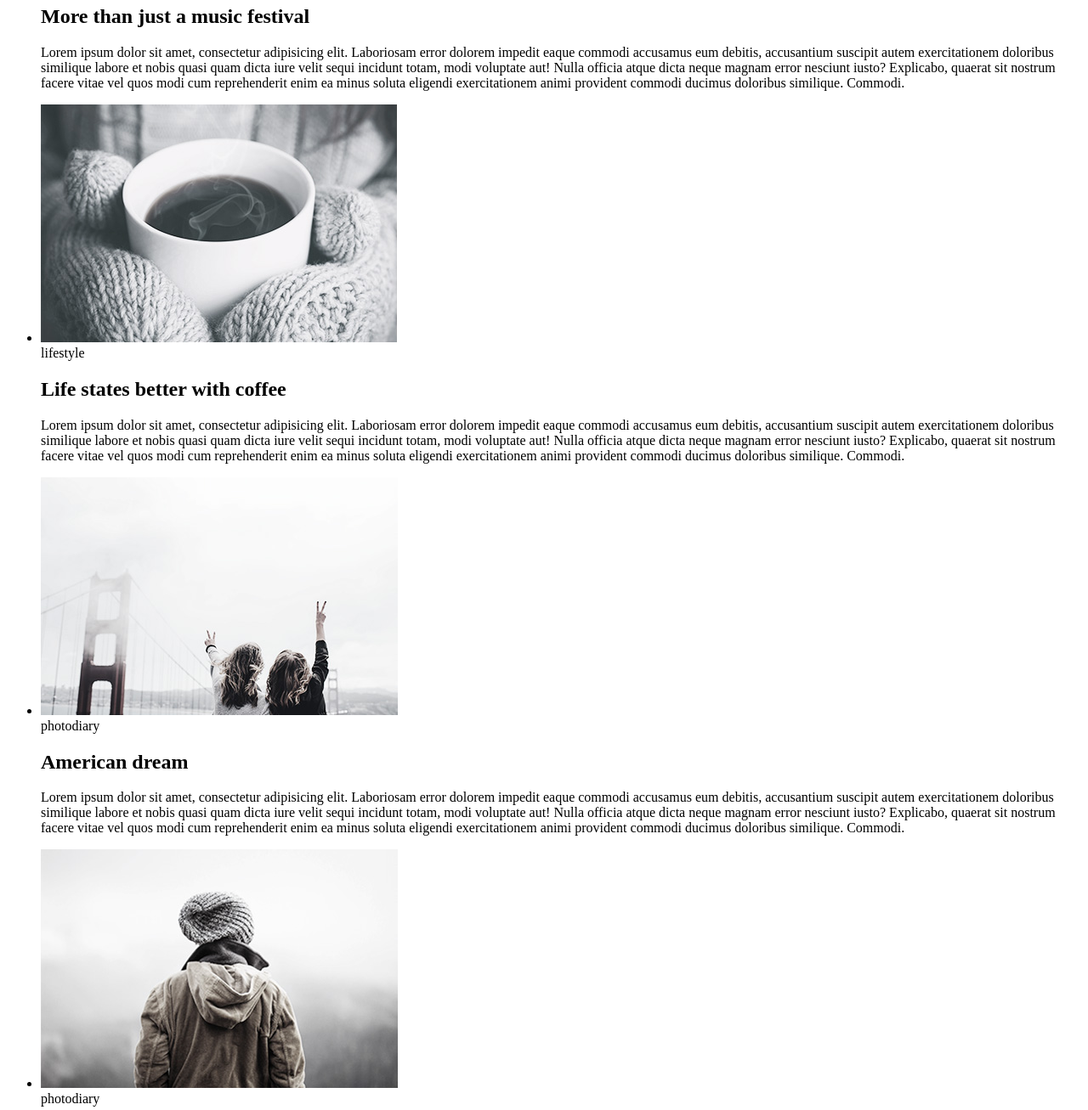
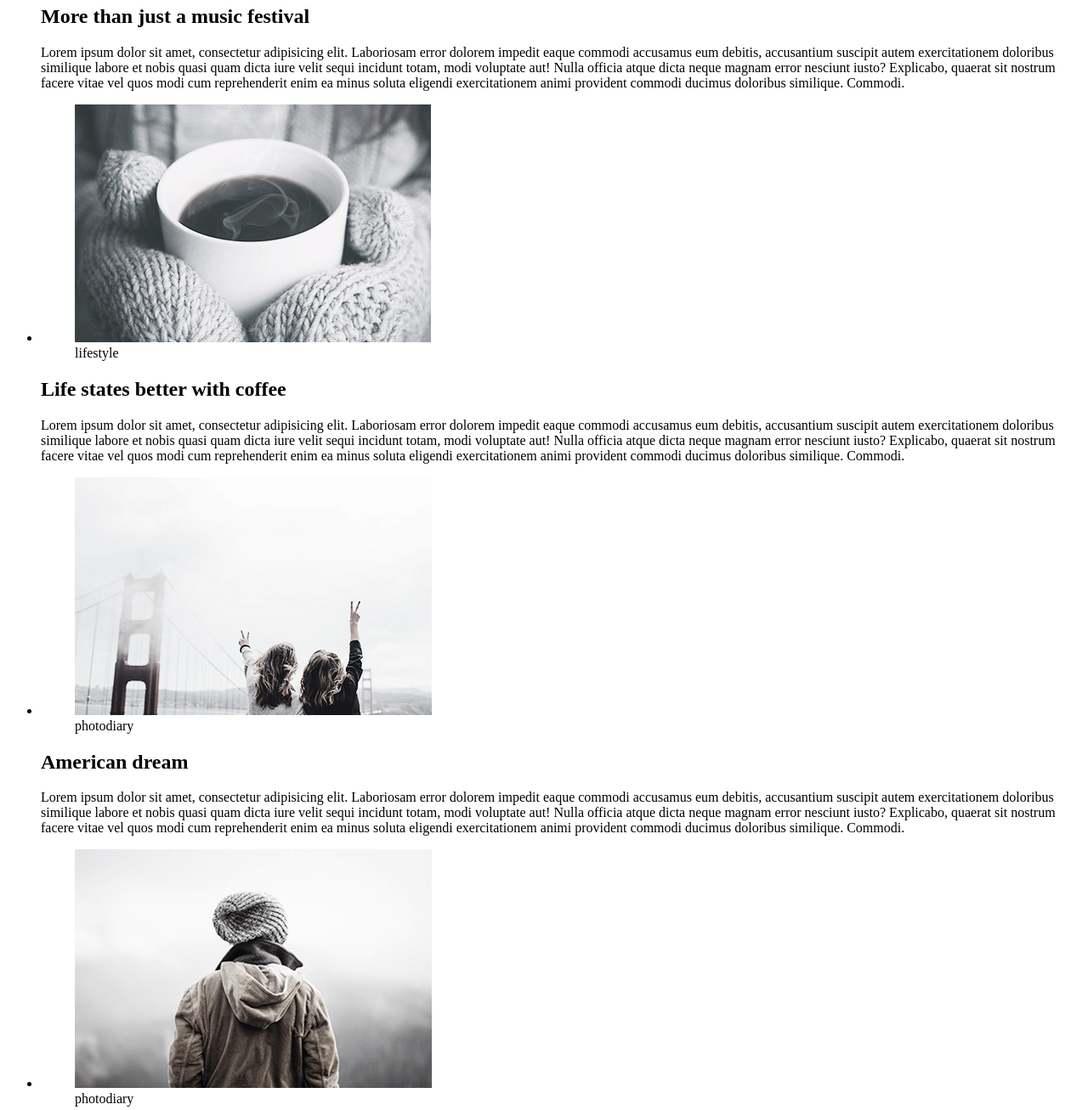
Before and after one commit to SergiiMostepan/goit-fe-course, a plain HTML site: page HW_1/HTML/index.html in a window 1280 px wide. Shown: the part 420-1727 px from the top of the page at 85% size. Drawn offline with Linux system fonts and the light colour scheme.

Commit message:
fix bugs

```diff
--- a/HW_1/HTML/index.html
+++ b/HW_1/HTML/index.html
@@ -1,5 +1,5 @@
 <!DOCTYPE html>
-<html>
+<html lang="en">
 
 <head>
     <meta charset="UTF-8">
@@ -26,8 +26,10 @@
             <!-- section LIFESTYLE-->
             <ul class="life">
                 <li>
+                    <figure>
                         <img src="../image/music.jpg" alt="some troubles..">
                         <figcaption>Lifestyle</figcaption>
+                    </figure>
                     <h2>More than just a music festival</h2>
                     <p>Lorem ipsum dolor sit amet, consectetur adipisicing elit. Laboriosam error dolorem impedit eaque
                         commodi accusamus eum debitis, accusantium suscipit autem exercitationem doloribus similique
@@ -37,10 +39,15 @@
                         provident commodi ducimus doloribus similique. Commodi.
                     </p>
                 </li>
-                <li><img src="../image/coffee.jpg" alt="some troubles..">
+
+                <li>
+                    <figure>
+                        <img src="../image/coffee.jpg" alt="some troubles..">
                         <figcaption>lifestyle</figcaption>
+                    </figure>
                     <h2>Life states better with coffee</h2>
-                    <p>Lorem ipsum dolor sit amet, consectetur adipisicing elit. Laboriosam error dolorem impedit eaque
+                    <p>Lorem ipsum dolor sit amet, consectetur adipisicing elit. Laboriosam error dolorem impedit
+                        eaque
                         commodi accusamus eum debitis, accusantium suscipit autem exercitationem doloribus similique
                         labore et nobis quasi quam dicta iure velit sequi incidunt totam, modi voluptate aut! Nulla
                         officia atque dicta neque magnam error nesciunt iusto? Explicabo, quaerat sit nostrum facere
@@ -55,8 +62,10 @@
             <!-- section PHOTODIARY-->
             <ul class="life">
                 <li>
+                    <figure>
                         <img src="../image/Dream.jpg" alt="some troubles..">
                         <figcaption>photodiary</figcaption>
+                    </figure>
                     <h2>American dream</h2>
                     <p>Lorem ipsum dolor sit amet, consectetur adipisicing elit. Laboriosam error dolorem impedit eaque
                         commodi accusamus eum debitis, accusantium suscipit autem exercitationem doloribus similique
@@ -66,8 +75,11 @@
                         provident commodi ducimus doloribus similique. Commodi.
                     </p>
                 </li>
-                <li><img src="../image/Alps.jpg" alt="some troubles..">
+                <li>
+                    <figure>
+                        <img src="../image/Alps.jpg" alt="some troubles..">
                         <figcaption>photodiary</figcaption>
+                    </figure>
                     <h2>A day exploring the Alps</h2>
                     <p>Lorem ipsum dolor sit amet, consectetur adipisicing elit. Laboriosam error dolorem impedit eaque
                         commodi accusamus eum debitis, accusantium suscipit autem exercitationem doloribus similique
@@ -80,7 +92,8 @@
             </ul>
         </section>
 
-        <form>                    <!-- button-->
+        <form>
+            <!-- button-->
             <button class="bottom_button"> load more</button>
         </form>
 
```
Lines whose indentation alone changed are shown as unchanged.
